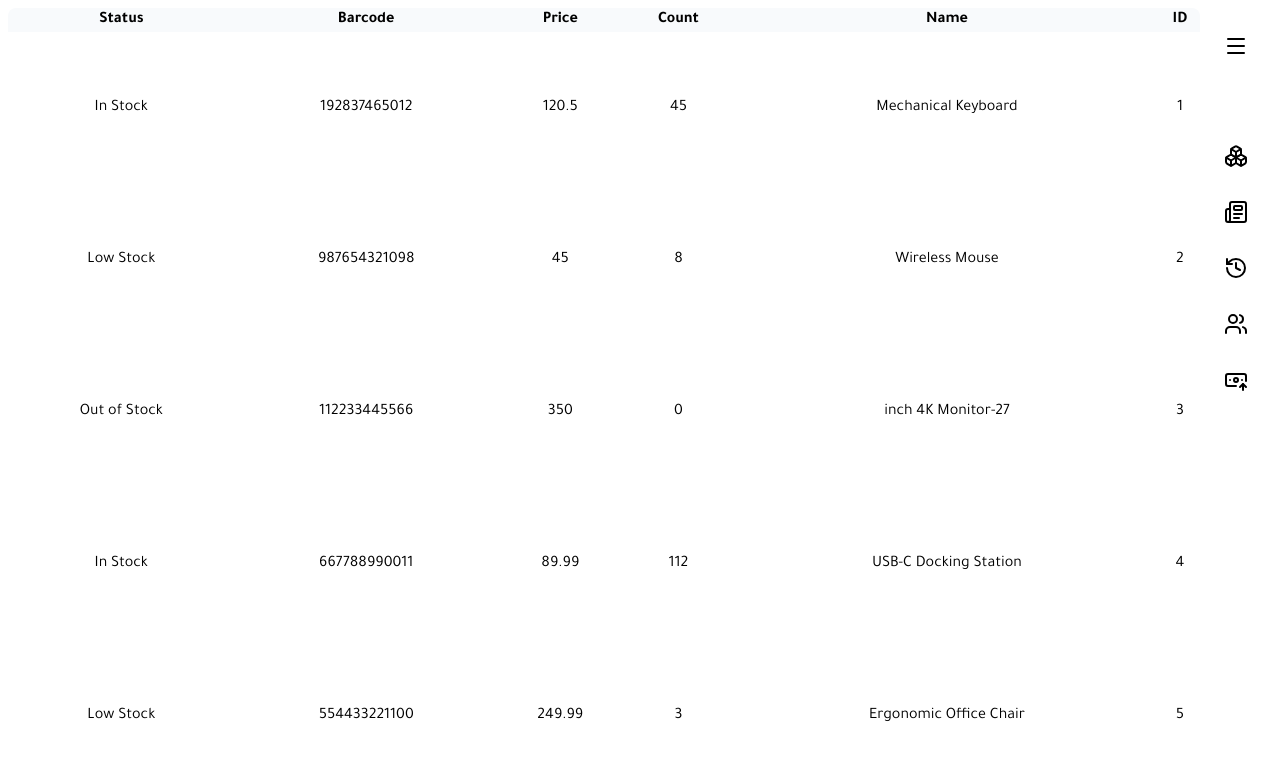
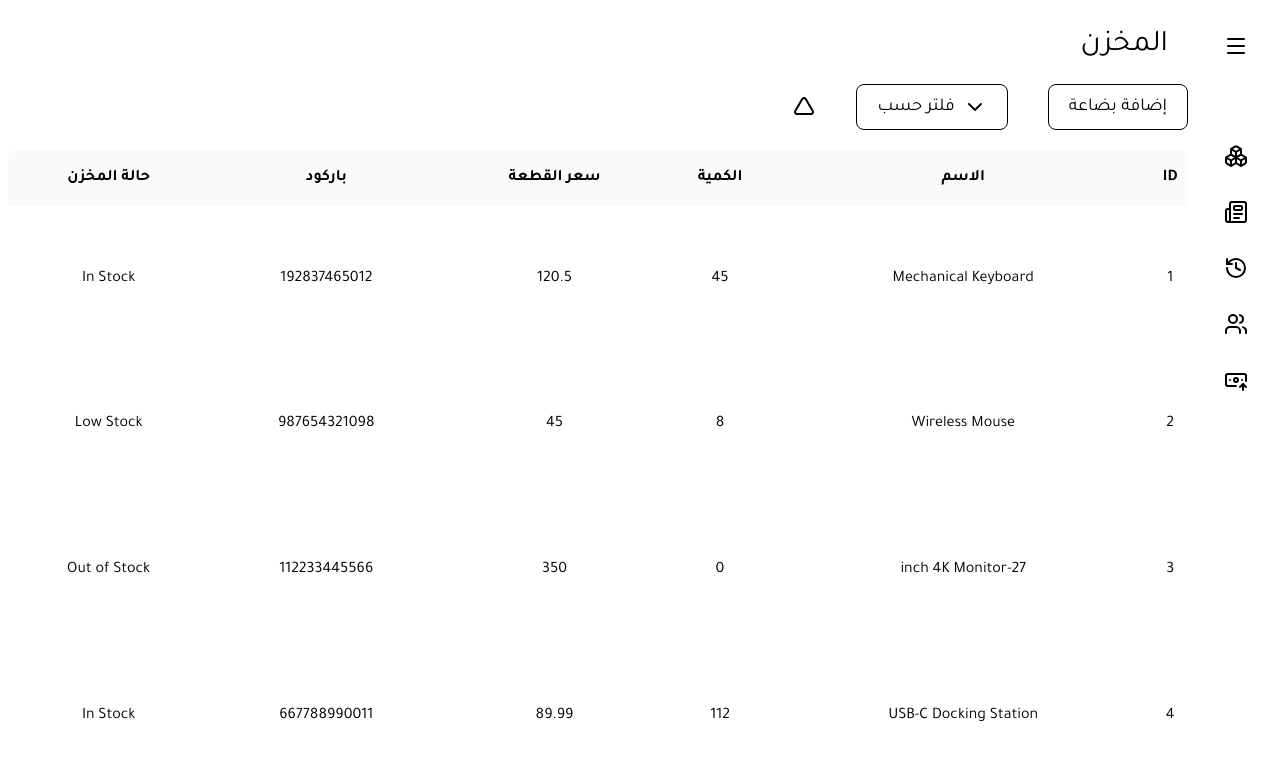
Before and after one commit to A1iHassan/accounting, a React (Vite) app in the folder accountant/: page / in a window 1280 px wide. Shown: the top 760 px of the page. Built offline with nearby package versions, Linux system fonts and the light colour scheme.

Commit message:
done styling inventory table

```diff
--- a/accountant/src/components/navBar.tsx
+++ b/accountant/src/components/navBar.tsx
@@ -1,7 +1,7 @@
 import {Boxes, Newspaper, History, BanknoteArrowUp, Users, Menu} from 'lucide-react'
 
 const NavBar = () => {
-	return <nav className="group flex flex-col gap-20 m-2 pr-5 pt-5 w-14 hover:w-64 transition-all duration-300 ease-in-out overflow-hidden rounded-lg">
+	return <nav className="ml-5 group flex flex-col gap-20 m-2 pr-5 pt-5 w-14 hover:w-64 transition-all duration-300 ease-in-out overflow-hidden rounded-lg">
 		<div className="flex items-center gap-4 px-1">
         		<Menu className="shrink-0" />
         		<span className="text-3xl whitespace-nowrap opacity-0 group-hover:opacity-100 transition-opacity duration-300">
--- a/accountant/src/pages/inventoryPage.tsx
+++ b/accountant/src/pages/inventoryPage.tsx
@@ -1,3 +1,6 @@
+import { ChevronDown, Play } from "lucide-react";
+import { useState } from "react";
+
 type StockStatus = 'In Stock' | 'Low Stock' | 'Out of Stock';
 
 interface TableRowData {
@@ -54,16 +57,48 @@ const tableData: TableRowData[] = [
 
 
 const InventoryPage = () => {
+	const [order, setOrder] = useState<boolean>(false)
 	return (
+	<>
+	<h2 className="text-3xl m-5">المخزن</h2>
+
+	<div className="flex gap-10 items-center mb-5">
+		<button
+		    className="px-5 py-2 h-fit text-lg border-1 rounded-lg hover:bg-black hover:text-white transition-all duration-300 cursor-pointer"
+		    onClick={() => {}}
+		>إضافة بضاعة</button>
+		<div className="relative group">
+		    <span className="flex gap-2 items-center px-5 py-2 h-fit text-lg border-1 rounded-lg group-hover:rounded-b-none
+		    		     hover:bg-black hover:text-white transition-all duration-300 cursor-pointer
+		    "><ChevronDown />فلتر حسب</span>
+		    <ul
+		        className="absolute top-11 opacity-0 pointer-events-none transition-all duration-300 delay-200 group-hover:opacity-100
+				   group-hover:pointer-events-auto w-full bg-white/100  border-1 rounded-b-xl
+			">
+		        <li className="border-b px-5 py-2 hover:bg-black hover:text-white transition-all duration-300 cursor-pointer">السعر</li>
+		        <li className="border-b px-5 py-2 hover:bg-black hover:text-white transition-all duration-300 cursor-pointer">التاريخ</li>
+		        <li className="px-5 py-2 hover:bg-black hover:text-white transition-all duration-300 cursor-pointer">الكمية</li>
+		    </ul>
+		</div>
+		<Play
+		    onMouseEnter={(e) => {e.currentTarget.setAttribute("fill", "black")}}
+		    onMouseLeave={(e) => {e.currentTarget.setAttribute("fill", "white")}}
+		    className={`${order ? "rotate-90" : "-rotate-90"} transition-all duration-200 cursor-pointer`}
+		    onMouseDown={() => {setOrder(prev => !prev)}}
+		/>
+
+	</div>
+
+	{/* table of content */}
     <table className="w-full h-full rounded-lg overflow-hidden border-spacing-0">
-      <thead className="bg-slate-50">
+      <thead className="bg-slate-50 h-14">
         <tr>
           <th className="text-center">ID</th>
-          <th className="text-center">Name</th>
-          <th className="text-center">Count</th>
-          <th className="text-center">Price</th>
-          <th className="text-center">Barcode</th>
-          <th className="text-center">Status</th>
+          <th className="text-center">الاسم</th>
+          <th className="text-center">الكمية</th>
+          <th className="text-center">سعر القطعة</th>
+          <th className="text-center">باركود</th>
+          <th className="text-center">حالة المخزن</th>
         </tr>
       </thead>
       <tbody>
@@ -79,6 +114,7 @@ const InventoryPage = () => {
         ))}
       </tbody>
     </table>
+    </>
   );
 }
 
```
